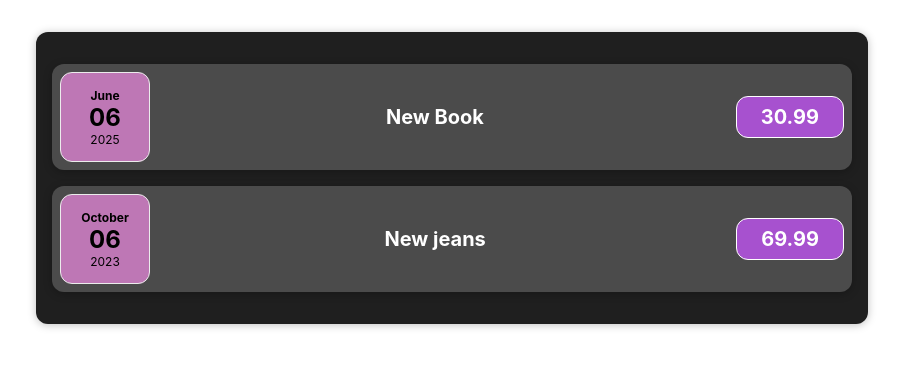
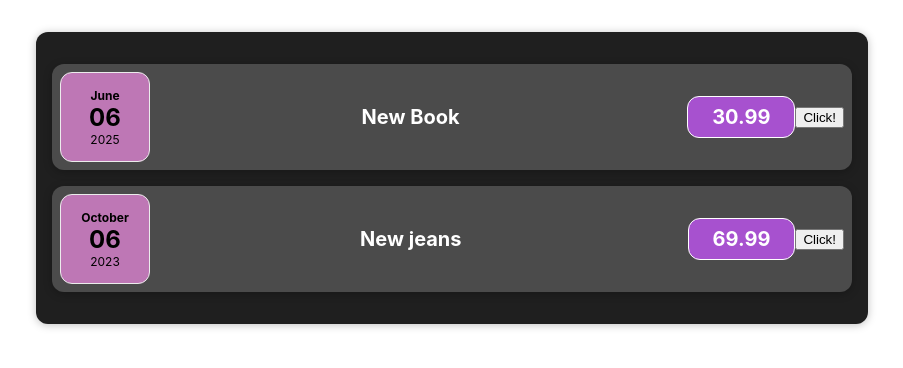
Before and after one commit to annubella/expenses, a React (Create React App) app: page / in a window 1280 px wide. Shown: the top 368 px of the page, without its empty margins (188-1091 px from the left). Built offline with nearby package versions, Linux system fonts and the light colour scheme.

Commit message:
lisasin click me nupu

```diff
--- a/src/components/Expenses/ExpenseItem.js
+++ b/src/components/Expenses/ExpenseItem.js
@@ -2,8 +2,16 @@
 import ExpenseDate from './ExpenseDate'
 import Expenses from './Expenses'
 import Card from '../UI/Card'
+import { useState } from 'react'
 
-function ExpenseItem(props){
+const ExpenseItem = (props) =>{
+    const[title, setTitle] = useState(props.expenseData.title)
+
+    const clickHandler = () =>{
+        console.log('YOU CLICKED!')
+        setTitle(`Updated by click ${title}`)
+        console.log(title)
+    }
 
     return (
         <div className="expense-item">
@@ -14,6 +22,7 @@
                 <h2>{props.expenseData.title}</h2>
                 <div className='expense-item__price'>{props.expenseData.price}</div>
             </div>
+            <button onClick={clickHandler}>Click!</button>
         </div>
     )
 }
```
